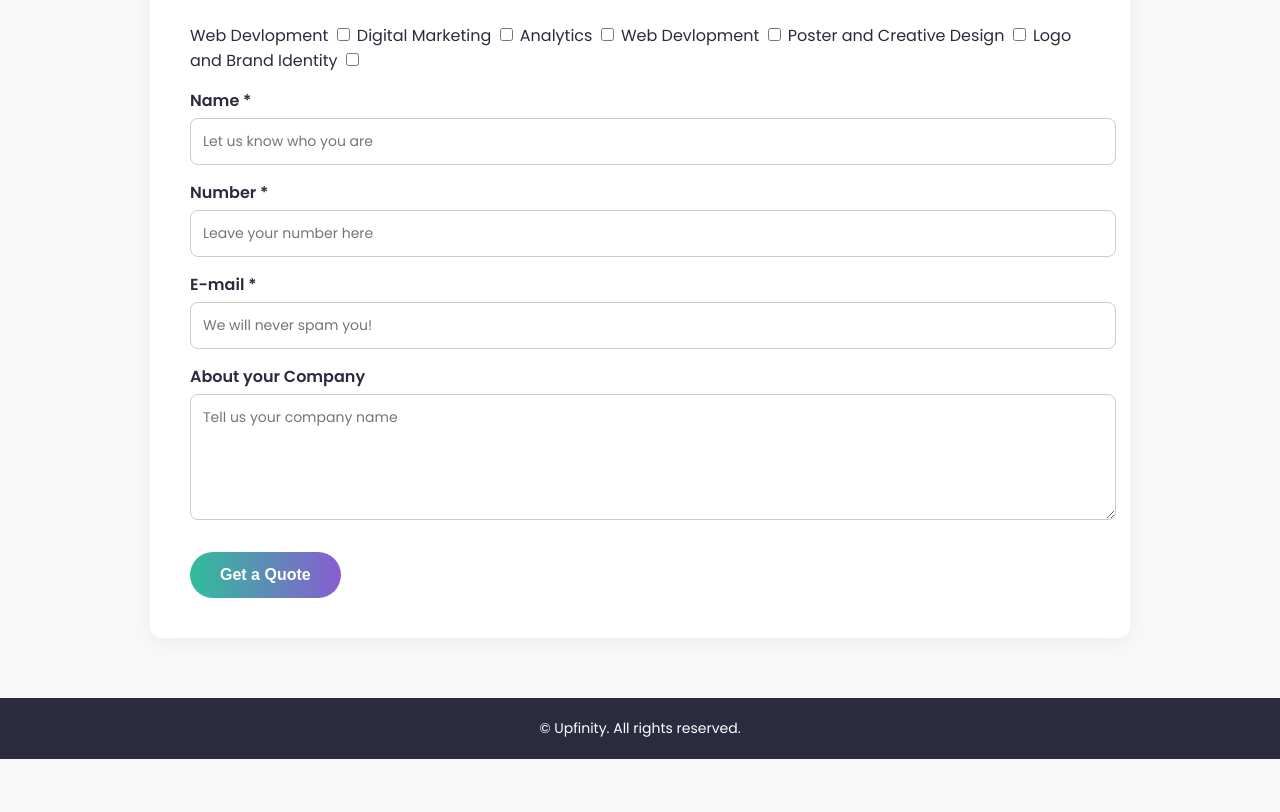
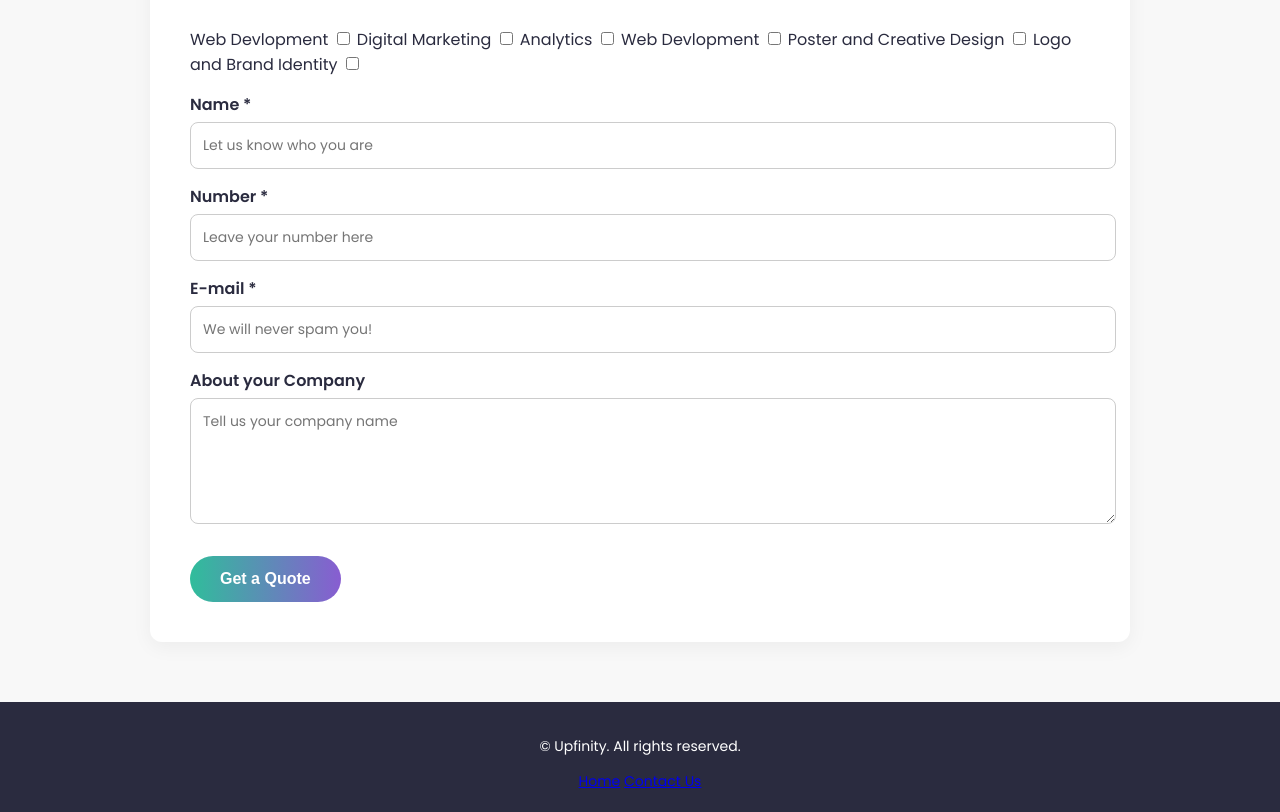
Before and after one commit to upfinity-git/upfinity-site, a plain HTML site: page contact.html in a window 1280 px wide. Shown: the part 296-1108 px from the top of the page. Before the commit the page ends 1055 px from the top, so only its background shows below. Drawn offline with Linux system fonts and the light colour scheme.

Commit message:
Update contact.html

```diff
--- a/contact.html
+++ b/contact.html
@@ -6,12 +6,15 @@
   <title>Contact Us | Upfinity</title>
   <link rel="stylesheet" href="css/contact.css" />
   <link href="https://fonts.googleapis.com/css2?family=Poppins:wght@400;600&display=swap" rel="stylesheet" />
+  <link rel="icon" type="image/png" href="favicon.png">
 </head>
 <body>
 
   <!-- Header -->
   <header>
-    <a href="index.html"> <div class="logo">UPFINITY</div></a>
+    <div>
+      <a href="index.html"><img src="images/name.png" alt="Upfinity" class="up-name" style="width: 140px; height: 32px;"></a>
+    </div>
     <nav>
       <a href="index.html">Home</a>
       <a href="index.html#services">Services</a>
@@ -49,7 +52,7 @@
       <label for=" --Logo">Logo and Brand Identity</label>
     <input id="logo" name="logo" type="checkbox">
 
-    <form action="https://formspree.io/f/manjpyol" method="post">
+    <form action="/submit" method="post">
       <label for="name">Name *</label>
       <input id="name" name="name" type="text" placeholder="Let us know who you are" required>
 
@@ -67,8 +70,14 @@
   </div>
 
   <!-- Footer -->
-  <footer>
-    © Upfinity. All rights reserved.
+  <footer id="contact">
+    <div class="footer-container">
+      <p class="copyright">© Upfinity. All rights reserved.</p>
+      <div class="footer-links">
+        <a href="https://upfinity-git.github.io/upfinity-site/">Home</a>
+        <a href="contact.html">Contact Us</a>
+      </div>
+    </div>
   </footer>
 
 </body>
```
